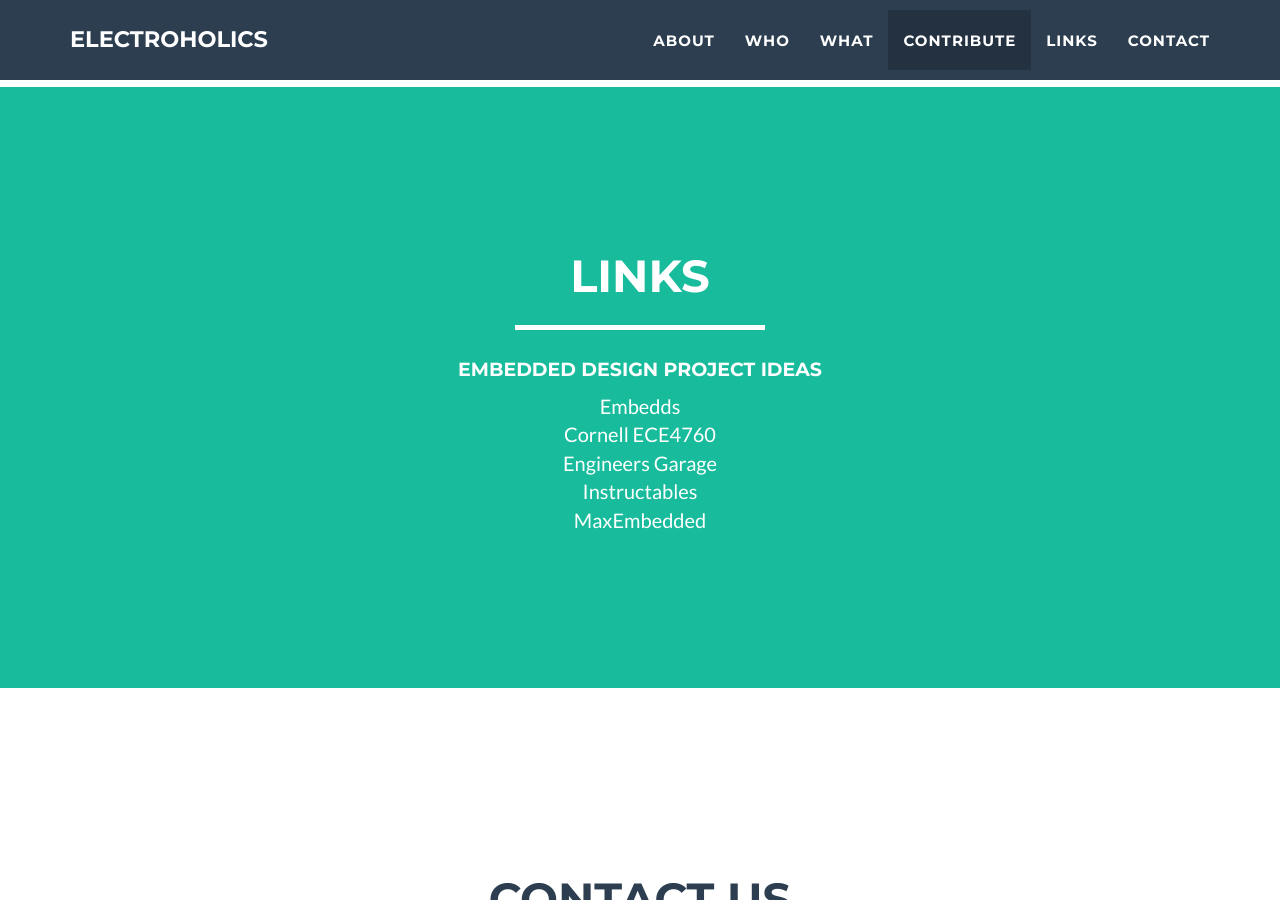
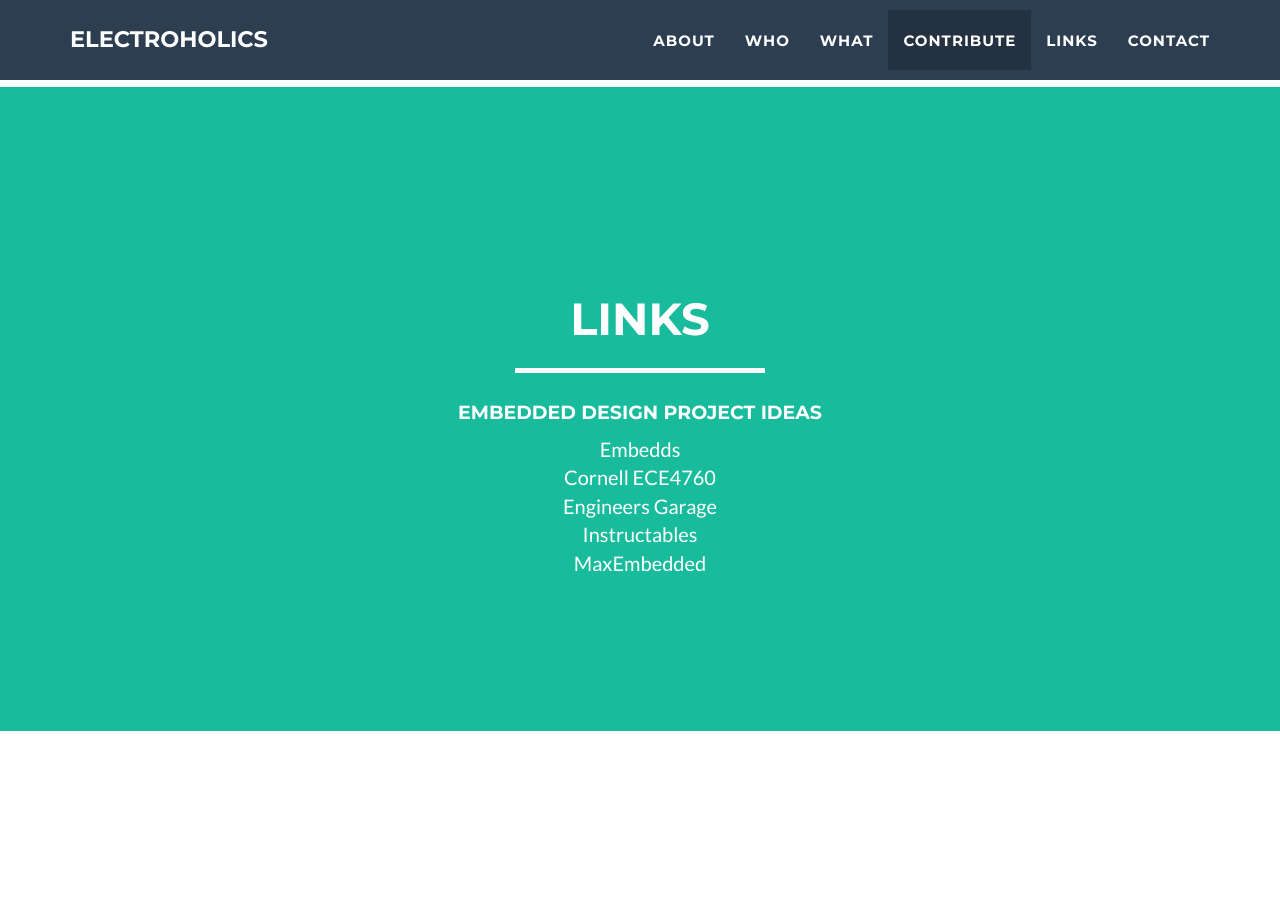
Before and after one commit to Electroholics/previous-website, a Jekyll site: the page built from index.html, in a window 1280 px wide and 900 px high, scrolled down 3062 px. Built offline with Jekyll 4.4.1, drawn with Linux system fonts in a browser that asks for light colours.

Commit message:
coming close 3

```diff
--- a/_includes/about.html
+++ b/_includes/about.html
@@ -4,6 +4,8 @@
             <div class="row">
                 <div class="col-lg-12 text-center">
                 <br>
+            <br>
+            <br>
             <br>
             <br>
                     <h2>Links</h2>
--- a/_includes/contact_static.html
+++ b/_includes/contact_static.html
@@ -11,13 +11,13 @@
 		<div class="row">
 			<div class="col-lg-8 col-lg-offset-2">
 			<div class="col-sm-4 text-center">
-                    <img class="img-responsive" src="http://placehold.it/750x450" alt="">
+                    <img class="img-responsive" src="img/hemant.jpg" alt="">
                     <h4>Hemanth Sabbella
                         <small>Job Title</small>
                     </h4>
                 </div>
                 <div class="col-sm-4 text-center">
-                    <img class="img-responsive" src="http://placehold.it/750x450" alt="">
+                    <img class="img-responsive" src="img/nischay.jpg" alt="">
                     <h4>Nischay Malhan
                         <small>Job Title</small>
                     </h4>
```
Also changed, not shown: img/akash.jpg (added), img/aneesh.jpg (added), img/hemant.jpg (added), img/manoj.jpg (added), img/nischay.jpg (added), img/puneet.jpg (added), img/sanchit.jpg (added), img/simo.jpg (added).
